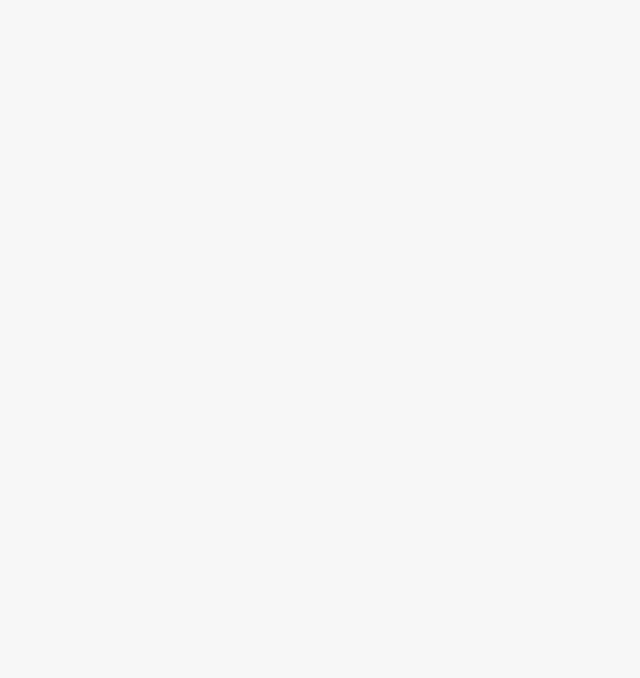
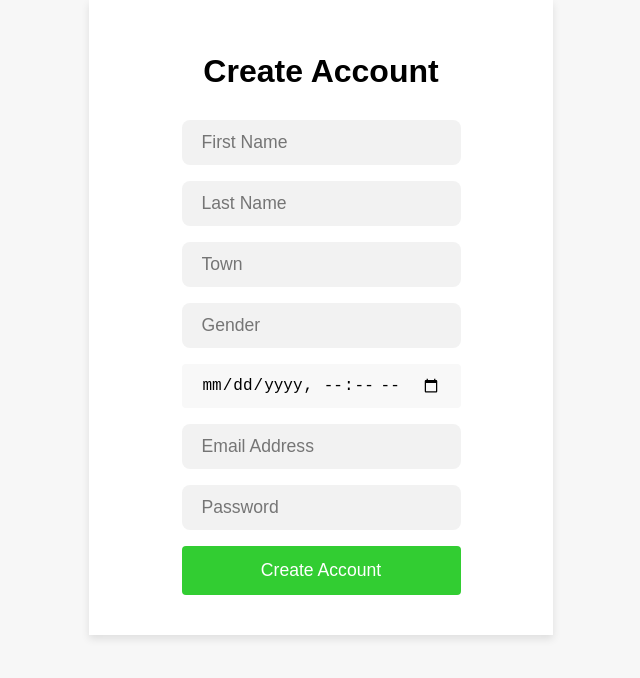
Before and after one commit to moosieth/cse412_group5_phase3, a React (Vite) app in the folder group5/: page /create-account in a window 1280 px wide. Before the commit this address had no page. Shown: the top 678 px of the page, without its empty margins (319-959 px from the left). Built offline with nearby package versions, Linux system fonts and the light colour scheme.

Commit message:
changed the structure + added create account

```diff
--- a/group5/src/App.jsx
+++ b/group5/src/App.jsx
@@ -1,7 +1,8 @@
 import React from "react";
 import { BrowserRouter as Router, Routes, Route } from "react-router-dom";
-import Welcome from "./components/login_page";
-import SNS from "./components/sns_page";
+import Welcome from "./components/login_page/login_page";
+import SNS from "./components/sns_page/sns_page";
+import CreateAccount from "./components/create_page/create_page";
 
 export default function App() {
   return (
@@ -9,6 +10,7 @@ export default function App() {
       <Routes>
         <Route path="/" element={<Welcome />} />
         <Route path="/social-network-service" element={<SNS />} />
+        <Route path="/create-account" element={<CreateAccount />} />
       </Routes>
     </Router>
   );
--- /dev/null
+++ b/group5/src/components/create_page/create.css
@@ -0,0 +1,110 @@
+.create {
+    display: flex;
+    justify-content: center;
+    align-items: center;
+    min-height: 100vh;
+    background-color: #f2f2f2;
+    font-family: Arial, sans-serif;
+}
+
+.wrapper {
+    text-align: center;
+    margin-bottom: 2rem;
+}
+
+.wrapper h1 {
+    margin: 0;
+    font-size: 3rem;
+    font-weight: bold;
+    color: #333;
+    margin-bottom: 1rem;
+}
+
+.wrapper p {
+    margin: 10px 0;
+    font-size: 1.5rem;
+    color: #777;
+    margin-bottom: 1rem;
+}
+
+.create_form {
+    display: flex;
+    flex-direction: column;
+    justify-content: center;
+    align-items: center;
+    width: 100%;
+    max-width: 400px;
+    height: 100%;
+    margin: auto;
+    padding: 2rem;
+    background-color: #fff;
+    box-shadow: 0 0.25rem 0.5rem rgba(0, 0, 0, 0.1);
+}
+
+.create_input {
+    width: 100%;
+    padding: 12px 20px;
+    margin: 8px 0;
+    box-sizing: border-box;
+    border: none;
+    border-radius: 4px;
+    background-color: #f8f8f8;
+    font-size: 16px;
+}
+
+.create_form input[type="text"],
+.create_form input[type="email"],
+.create_form input[type="password"],
+.create_form input[type="date"],
+.create_form select {
+    width: 100%;
+    padding: 12px 20px;
+    margin: 8px 0;
+    border: none;
+    border-radius: 4px;
+    box-sizing: border-box;
+    font-size: 1.1rem;
+    border-radius: 0.5rem;
+    background-color: #f2f2f2;
+    display: flex;
+    justify-content: center;
+    align-items: center;
+}
+
+.create_form button[type="submit"] {
+    width: 100%;
+    background-color: #32CD32;
+    color: white;
+    padding: 14px 20px;
+    margin: 8px 0;
+    border: none;
+    border-radius: 4px;
+    cursor: pointer;
+    font-size: 1.1rem;
+}
+
+.create_form button[type="submit"]:hover {
+    background-color: #27AE1B;
+}
+
+.create_form hr {
+    margin-top: 15px;
+    margin-bottom: 15px;
+    border: 0;
+    border-top: 1px solid #ddd;
+}
+
+.create_form a {
+    color: #4CAF50;
+    font-size: 1.1rem;
+    text-decoration: none;
+}
+
+.create_form a:hover {
+    text-decoration: underline;
+}
+
+.create_form span {
+    color: #777;
+    font-size: 1.1rem;
+}
--- /dev/null
+++ b/group5/src/components/create_page/create_page.jsx
@@ -0,0 +1,106 @@
+import React, { useState } from "react";
+import axios from "axios";
+import "./create.css";
+
+export default function CreateAccount() {
+
+    const [formData, setFormData] = useState({
+        fName: "",
+        lName: "",
+        email: "",
+        password: "",
+        town: "",
+        gender: "",
+        dob: "",
+    });
+
+    const handleInputChange = (e) => {
+        setFormData({ ...formData, [e.target.name]: e.target.value });
+    };
+
+    const handleSubmit = async (e) => {
+        e.preventDefault();
+        try {
+            await axios.post("http://127.0.0.1:5000/register", formData);
+            alert("Account created successfully!");
+        } catch (error) {
+            console.error(error);
+        }
+    };
+
+    return (
+        <div className="create_form">
+            <h1>Create Account</h1>
+            <form onSubmit={handleSubmit}>
+                <input
+                    type="text"
+                    placeholder="First Name"
+                    name="fName"
+                    value={formData.fName}
+                    onChange={handleInputChange}
+                    className="create_input"
+                    required
+                />
+                <input
+                    type="text"
+                    placeholder="Last Name"
+                    name="lName"
+                    value={formData.lName}
+                    onChange={handleInputChange}
+                    className="create_input"
+                    required
+                />
+
+                <input
+                    type="text"
+                    placeholder="Town"
+                    name="town"
+                    value={formData.town}
+                    onChange={handleInputChange}
+                    className="create_input"
+                    required
+                />
+
+                <input
+                    type="text"
+                    placeholder="Gender"
+                    name="gender"
+                    value={formData.gender}
+                    onChange={handleInputChange}
+                    className="create_input"
+                    required
+                />
+
+                <input
+                    type="datetime-local"
+                    placeholder="Date of Birth"
+                    name="dob"
+                    value={formData.dob}
+                    onChange={handleInputChange}
+                    className="create_input"
+                    required
+                />
+
+                <input
+                    type="email"
+                    placeholder="Email Address"
+                    name="email"
+                    value={formData.email}
+                    onChange={handleInputChange}
+                    className="create_input"
+                    required
+                />
+                <input
+                    type="password"
+                    placeholder="Password"
+                    name="password"
+                    value={formData.password}
+                    onChange={handleInputChange}
+                    className="create_input"
+                    required
+                />
+                <button type="submit">Create Account</button>
+            </form>
+        </div>
+    );
+}
--- a/group5/src/css/login.css
+++ b/group5/src/components/login_page/login.css
@@ -89,3 +89,30 @@
   .login_btn:hover {
     background-color: #008CBA;
   }
+
+  .login_separator {
+    width: 100%;
+    height: 1px;
+    margin: 20px 0;
+    background-color: #ccc;
+    border: none;
+  }
+
+  .login_create_account_btn {
+    background-color: #32CD32;
+    border: none;
+    color: white;
+    padding: 12px 24px;
+    text-align: center;
+    text-decoration: none;
+    display: inline-block;
+    font-size: 16px;
+    margin-top: 20px;
+    cursor: pointer;
+    border-radius: 0.5rem;
+    width: 70%;
+  }
+
+  .login_create_account_btn:hover {
+    background-color: #27AE1B;
+  }
--- a/group5/src/components/login_page.jsx
+++ b/group5/src/components/login_page/login_page.jsx
@@ -1,10 +1,10 @@
 import React from "react";
-import Sammy from "../img/sammy.jpeg";
-import { useNavigate } from 'react-router-dom';
+import Sammy from "../../img/sammy.jpeg";
+import { useNavigate } from "react-router-dom";
 import { createBrowserHistory } from "history"; // install history
 import { useState } from "react";
 import axios from "axios";
-import "../css/login.css";
+import "./login.css";
 
 export default function Welcome() {
   const [loginSuccess, setLoginSuccess] = useState(null);
@@ -21,7 +21,7 @@ export default function Welcome() {
       })
       .then((response) => {
         setLoginSuccess(true);
-        navigate('/social-network-service');
+        navigate("/social-network-service");
       })
       .catch((error) => {
         if (error.response.status === 401) {
@@ -32,6 +32,10 @@ export default function Welcome() {
       });
   };
 
+  const handleCreateAccount = () => {
+    navigate("/create-account");
+  };
+
   return (
     <div className="login">
       <div className="wrapper">
@@ -40,16 +44,19 @@ export default function Welcome() {
         <img src={Sammy} alt="Sammy Image" width={200} height={200} />
       </div>
       <div className="login_form">
-        <input
-          type="text"
-          placeholder="Please enter your email."
-          id="email"
-        />
+        <input type="text" placeholder="Please enter your email." id="email" />
         <input type="password" placeholder="Password" id="password" />
         <button className="login_btn" onClick={handleLogin}>
           Login
         </button>
         <span className="login_forgot_password"> Forgot password</span>
+        <hr className="login_separator" />
+        <button
+          className="login_create_account_btn"
+          onClick={handleCreateAccount}
+        >
+          Create an Account
+        </button>
         {loginSuccess === false && (
           <p style={{ color: "red" }}>User not found</p>
         )}
--- a/group5/src/components/sns_page.jsx
+++ b/group5/src/components/sns_page/sns_page.jsx
@@ -1,5 +1,5 @@
 import React from "react";
-import "../css/sns.css";
+import "./sns.css";
 
 export default function SNS() {
   return (
```
Also changed, not shown: group5/src/components/sns_page/sns.css (renamed from group5/src/css/sns.css).
